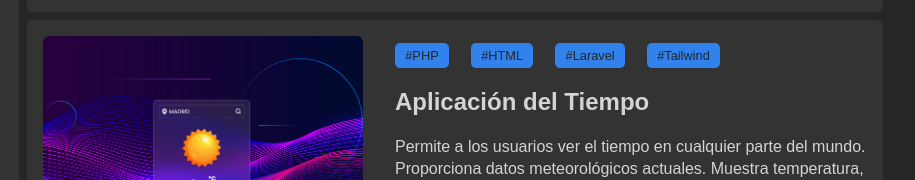
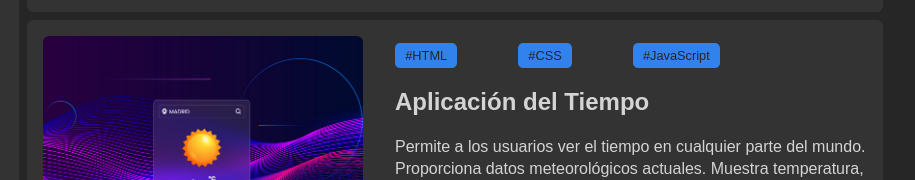
Before and after one commit to Robertoloji/Portfolio, a plain HTML site: page index.html in a window 1280 px wide. Shown: the part 620-800 px from the top of the page, 365-1280 px from the left. Drawn offline with Linux system fonts and the light colour scheme.

Commit message:
new_tags

```diff
--- a/index.html
+++ b/index.html
@@ -178,10 +178,9 @@
         </div>
         <div class="project">
           <div class="project__tags">
-            <span class="project__tag">#PHP</span>
             <span class="project__tag">#HTML</span>
-            <span class="project__tag">#Laravel</span>
-            <span class="project__tag">#Tailwind</span>
+            <span class="project__tag">#CSS</span>
+            <span class="project__tag">#JavaScript</span>
           </div>
           <h2 class="cart__title" data-section="projects" data-value="second-project-title">Aplicación del Tiempo</h2>
           <p class="card__text" data-section="projects" data-value="second-project-description">Permite a los usuarios
```
